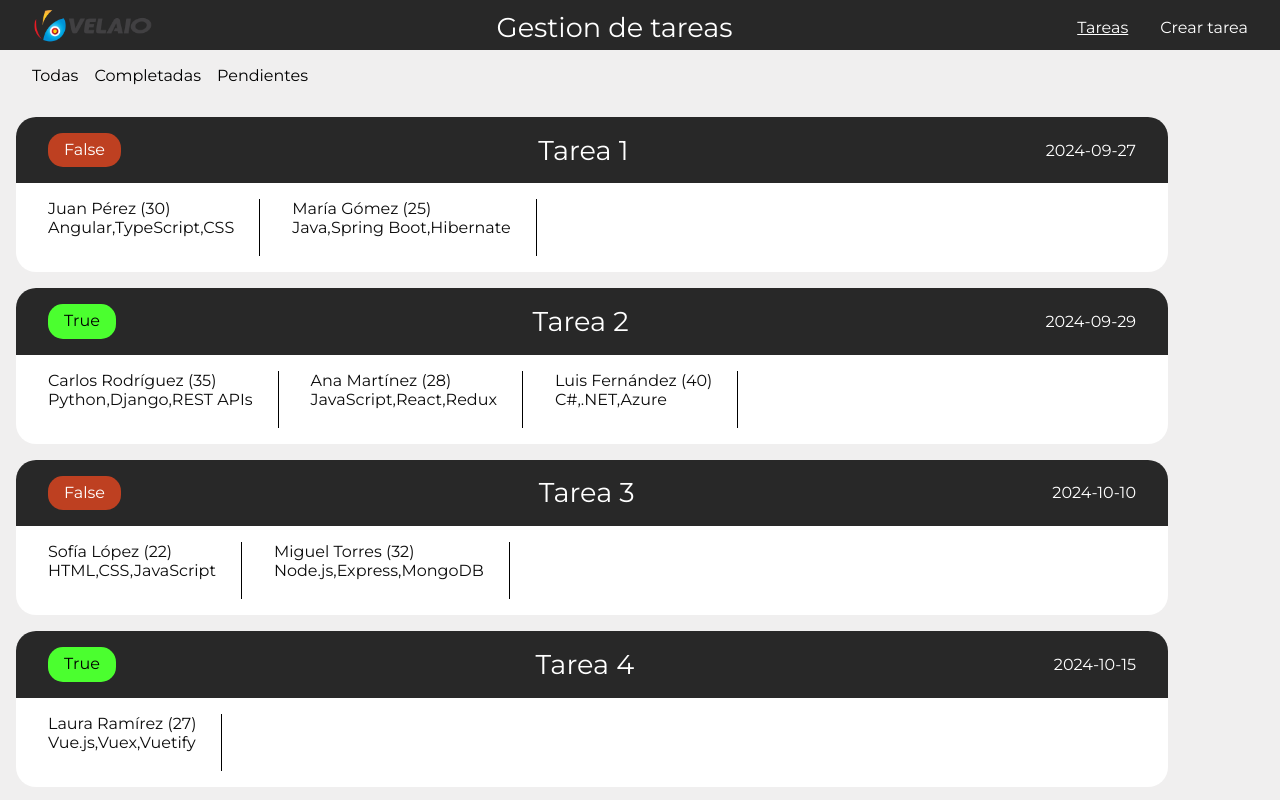
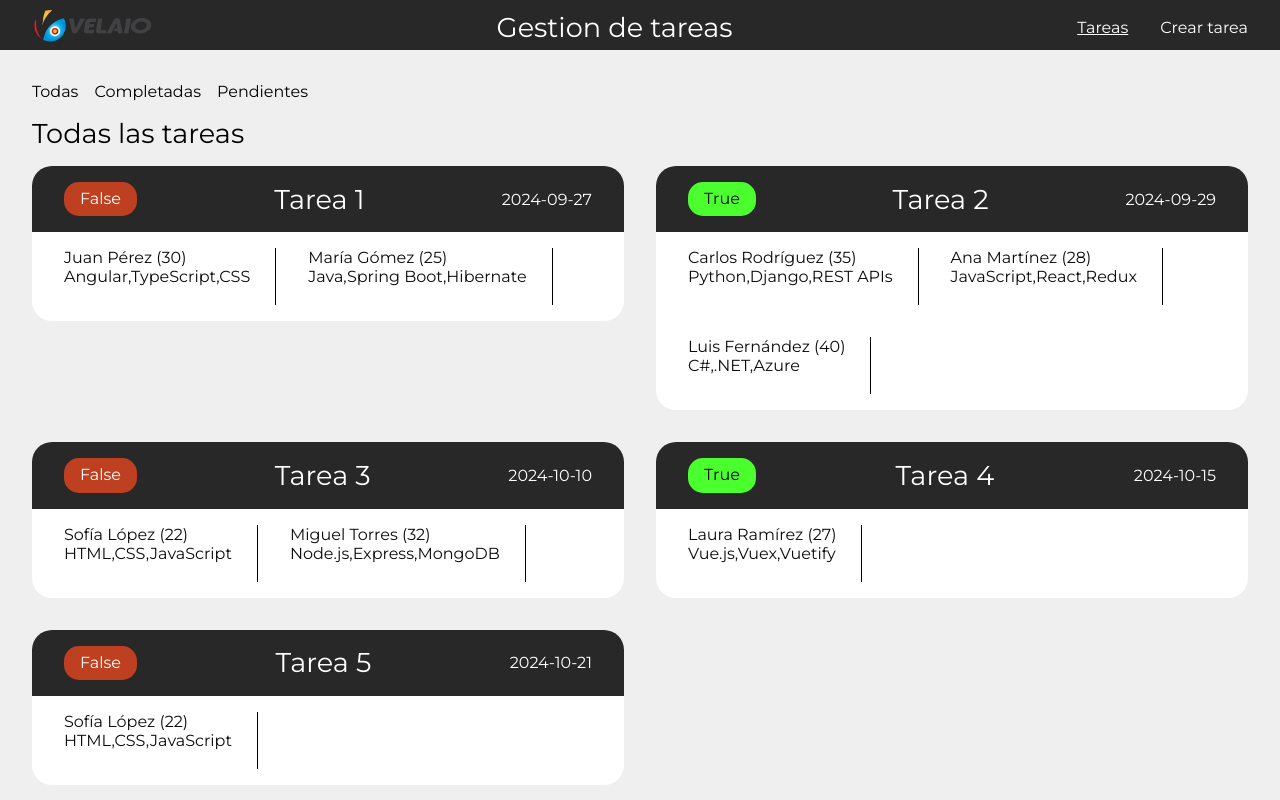
Before and after one commit to joseluis1061/gestionDeTareas, an Angular app: page /tasks in a window 1280 px wide. Shown: the top 800 px of the page. Built offline with nearby package versions, Linux system fonts and the light colour scheme.

Commit message:
Change styles in task-card

```diff
--- a/src/app/modules/task/components/task-card/task-card.component.html
+++ b/src/app/modules/task/components/task-card/task-card.component.html
@@ -1,4 +1,4 @@
-<div class="item" *ngFor="let task of taskListView">
+<div class="item">
   <header class="item-header">
     <button [ngClass]="task.complete? 'item__complete': 'item__incomplete'" (click)="changeTaskCompleteState(task)" type="button">{{ task.complete }}</button>
     <h2 class="item__name">{{ task.taskName }}</h2>
--- a/src/app/modules/task/components/task-card/task-card.component.scss
+++ b/src/app/modules/task/components/task-card/task-card.component.scss
@@ -1,6 +1,5 @@
 .item{
   width: 100%;
-  margin: 1em 1em;
   display: flex;
   flex-direction: column;
   justify-content: center;
--- a/src/app/modules/task/components/task-card/task-card.component.ts
+++ b/src/app/modules/task/components/task-card/task-card.component.ts
@@ -9,7 +9,7 @@ import { ITask } from 'src/app/models/task.model';
   styleUrls: ['./task-card.component.scss']
 })
 export class TaskCardComponent {
-  @Input() taskListView: ITask[] = [];
+  @Input() task!: ITask;
 
   constructor(
     private taskService:TaskService,
@@ -30,6 +30,4 @@ export class TaskCardComponent {
     console.log("Actualizar: ", task);
     this.router.navigate(['/tasks/new-task'], { state: { task } });
   }
-
-
 }
--- a/src/app/modules/task/components/task-list/task-list.component.html
+++ b/src/app/modules/task/components/task-list/task-list.component.html
@@ -1,13 +1,16 @@
 <section class="task">
 
-  <div class="task-filters">
+
+  <div class="task__filters">
     <li class="task__filters__option" (click)="taskReset()">Todas</li>
     <li class="task__filters__option" (click)="taskFilterComplete()">Completadas</li>
     <li class="task__filters__option" (click)="taskFilterPending()">Pendientes</li>
   </div>
 
+  <h2 class="task__title">{{title}}</h2>
 
-  <div class="task-list">
-    <app-task-card [taskListView]="taskListView" class="task-list-item"></app-task-card>
+
+  <div class="task-list" >
+    <app-task-card *ngFor="let task of taskListView"  [task]="task" class="task-list-item"></app-task-card>
   </div>
 </section>
--- a/src/app/modules/task/components/task-list/task-list.component.scss
+++ b/src/app/modules/task/components/task-list/task-list.component.scss
@@ -1,25 +1,51 @@
 .task{
   background-color: var(--gray);
-  padding-bottom: 25px;
+  padding: 1rem 2rem;
 
-  &-filters{
+  &__filters{
     width: 100%;
     display: flex;
     justify-content: flex-start;
     align-items: center;
+    padding: 1rem 0;
     gap: 1rem;
-    padding: 1em 2em;
+    &__option{
+      text-decoration: none;
+      transition: text-decoration 0.5 ease-in-out;
+    }
+    &__option:hover{
+      text-decoration: underline;
+
+    }
+  }
+  &__title{
+    margin-bottom: 1rem;
   }
 
   &-list{
     display: flex;
     flex-wrap: wrap;
     justify-content: space-between;
-    align-items: center;
+    align-items: flex-start;
     width: 100%;
+    gap: 1rem;
+
+    &-item{
+      width: 100%;
+      margin-bottom: 1rem;
+    }
   }
 
-  &-list-item{
-    width: 90%;
+
+
+  @media (min-width: 768px) {
+    &-list{
+      &-item{
+        width: calc(50% - 1rem);
+        margin-bottom: 1rem;
+      }
+    }
   }
+
+
 }
--- a/src/app/modules/task/components/task-list/task-list.component.ts
+++ b/src/app/modules/task/components/task-list/task-list.component.ts
@@ -11,36 +11,45 @@ import { Subscription }from 'rxjs';
 export class TaskListComponent implements OnInit{
   taskList: ITask[] = [];
   taskListView: ITask[] = [];
+  private subTaskState$!: Subscription;
+  // filter: "all" | "complete" | "pending" = "pending";
+  title: string = "No tienes tareas aún";
+
   constructor(
     private taskService: TaskService,
     private router: Router
   ){}
-  private subTaskState$!: Subscription;
-
-
   ngOnInit(): void {
     this.subTaskState$ = this.taskService.taskListState$.subscribe(
       response => {
         console.log("Behavior Data component ",response)
         this.taskList = response;
         this.taskListView = this.taskList;
+        if(this.taskList.length > 0){
+          this.title = "Todas las tareas";
+        }
       }
     )
   }
 
   taskReset(){
     this.taskListView = this.taskList;
+    this.taskListView.length>0 ?
+    this.title = "Todas tus tareas":this.title = "No tienes tareas aún";
   }
   taskFilterComplete(){
     this.taskListView = this.taskList.filter(task => {
       return task.complete;
     })
+    this.taskListView.length>0 ?
+    this.title = "Tareas completadas":this.title = "No tienes tareas completadas";
   }
 
   taskFilterPending(){
     this.taskListView = this.taskList.filter(task => {
       return !task.complete;
     })
+    this.taskListView.length>0 ? this.title = "Tareas pendientes":this.title = "No tienes tareas pendientes";
   }
 
   changeTaskCompleteState(task: ITask){
--- a/src/app/shared/components/header/banner.component.scss
+++ b/src/app/shared/components/header/banner.component.scss
@@ -1,6 +1,6 @@
 .banner {
   width: 100%;
-  position: fixed;
+  position: sticky;
   top: 0;
   left: 0;
   display: flex;
--- a/src/styles.scss
+++ b/src/styles.scss
@@ -101,8 +101,8 @@ button{
 section{
   height: auto;
   min-height: calc(100vh - var(--banner-height));
-  margin-top: var(--banner-height);
-  width: 100%;
+  // margin-top: var(--banner-height);
+  width: 100vw;
 }
 
 .btn{
```
